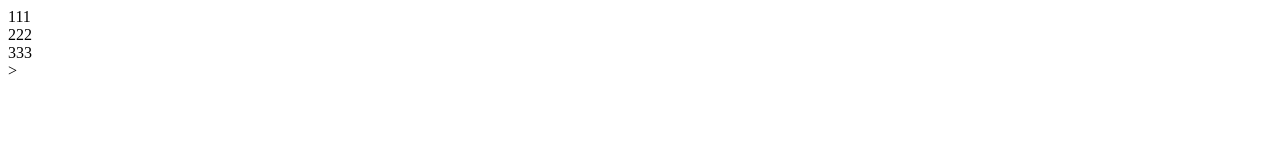
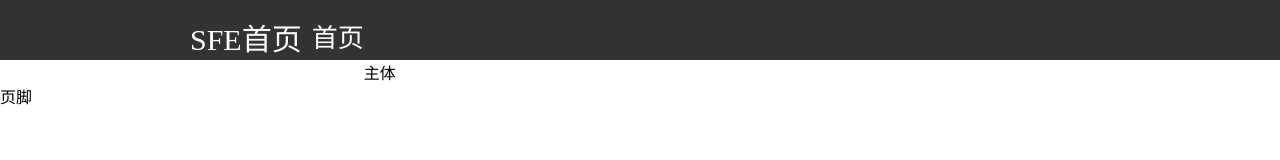
Before and after one commit to cnzsb/SFE, a plain HTML site: page text.html in a window 1280 px wide. Drawn offline with Linux system fonts and the light colour scheme.

Commit message:
增加页面，CSS,JS
增加页面，CSS,JS

```diff
--- /dev/null
+++ b/Jscript.js
@@ -0,0 +1 @@
+function mouse{}
--- /dev/null
+++ b/style.css
@@ -0,0 +1,7 @@
+body{ margin: 0;padding: 0; }
+#hd{width: 100%;height: 60px;	background: #333333;margin: auto;}
+#hd_main{width: 900px;height: 60px;margin: auto;}
+#hd_1{font-size: 30px;color: #ffffff;padding: 15px 0;float: left;}
+#hd_1 a{color: #ffffff;text-decoration: none;}
+#hd_1 a:hover{color:#CC0033}
+.hd_x{font-size: 26px;color: #ffffff;padding: 17px 0;float: left;margin-left: 10px;}
--- a/text.html
+++ b/text.html
@@ -1,11 +1,19 @@
 <!DOCTYPE html>
 <html>
 <head>
+<meta charset="utf-8">
+<link rel="stylesheet" type="text/css" href="style.css">
+<script type="text/javascript" src="Jscript.js"></script>
 	<title>text page</title>
 </head>
 <body>
-<div>111</div>
-<div>222</div>
-<div>333</div>
+<div id="hd">
+	<div id="hd_main">
+		<div id="hd_1"><a href="#" onmouseover="" onmouseout="">SFE首页</a></div>
+		<div class="hd_x">首页</div>
+	</div>
+</div>
+<div id="main">主体</div>
+<div id="foot">页脚</div>
 </body>
-</html>>
+</html>
```
